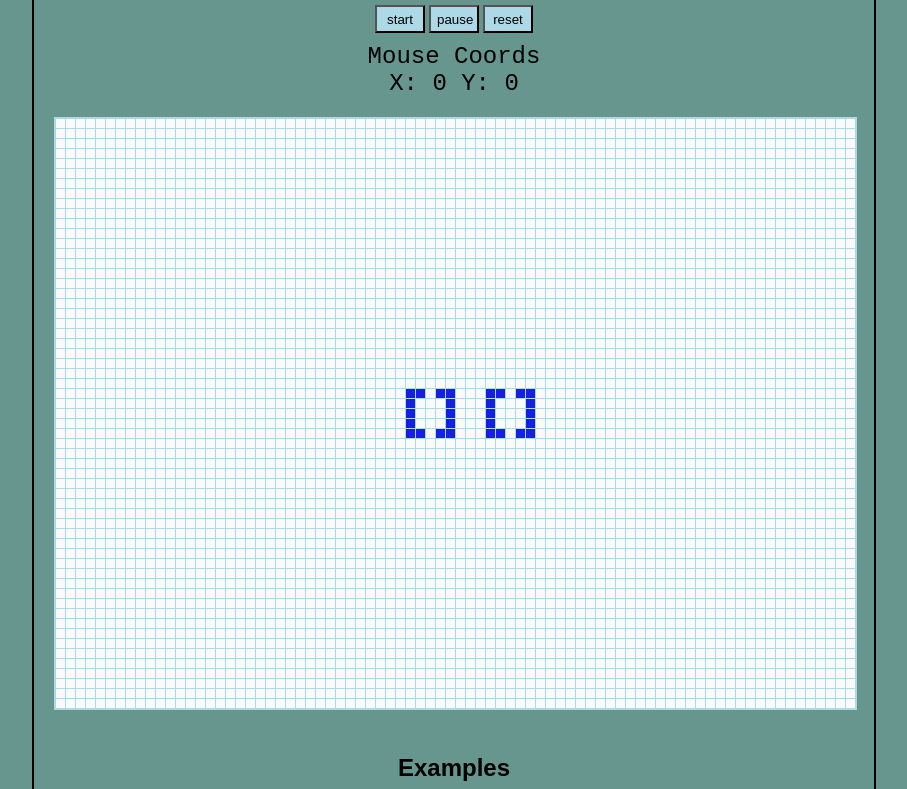
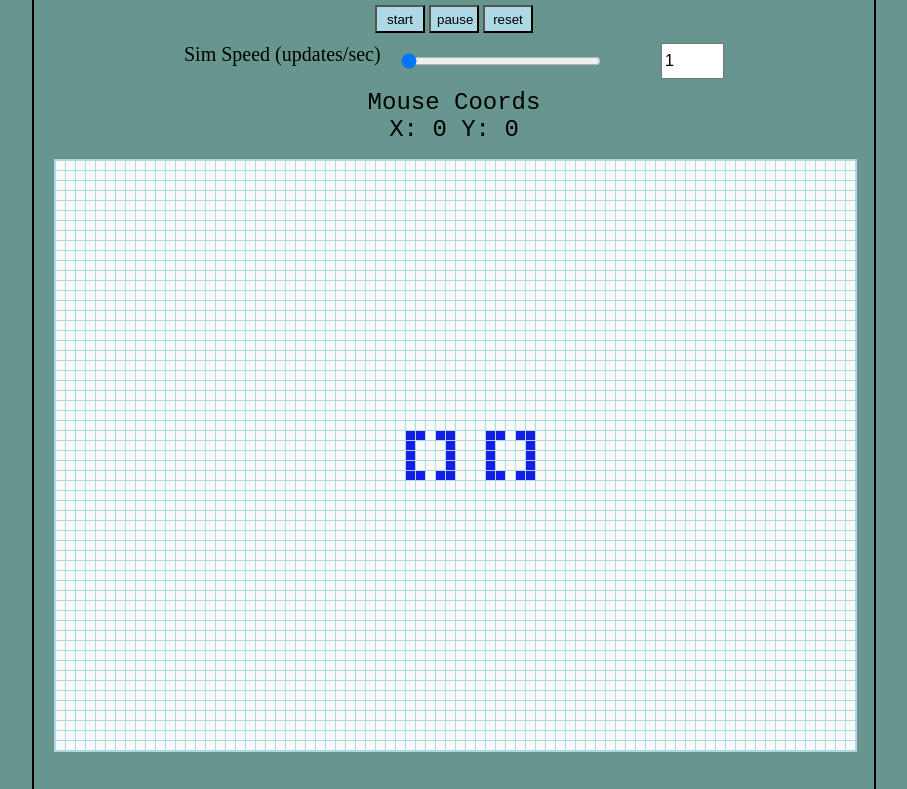
Before and after one commit to Umitosan/game_of_life, a plain HTML site: page index.html in a window 1280 px wide. Shown: the part 122-911 px from the top of the page, without its empty margins (186-1093 px from the left). Drawn offline with nearby package versions, Linux system fonts and the light colour scheme.

Commit message:
add speed slider

```diff
--- a/app.js
+++ b/app.js
@@ -431,6 +431,9 @@ $(document).ready(function() {
       $("#coords-y").text(State.mouseY);
   }, false);
 
+  //INPUT
+  var leftMouseDown = false;
+
   // this is to correct for canvas blurryness on single pixel wide lines etc
   // important when animating to reduce rendering artifacts and other oddities
   // ctx.translate(0.5, 0.5);
@@ -470,6 +473,24 @@ $(document).ready(function() {
     }
   });
 
+  //INPUT
+  $('#speed-slider').mousedown(function(e1) {
+    leftMouseDown = true;
+  }).mouseup(function(e2) {
+    leftMouseDown = false;
+  });
+
+  $('#speed-slider').mousemove(function(e) {
+    if (leftMouseDown === true) {
+      let v = this.value;
+      $('#speed-input').prop("value", v);
+      if (myGame.mode === 'sim') {
+        myGame.updateDuration = (1000/v);
+        console.log('myGame.updateDuration changed = ', myGame.updateDuration);
+      }
+    }
+  });
+
   // examples
   $('#glider-gun').click(function(e) {
     myGame.loadExample("gliderGun");
--- a/index.html
+++ b/index.html
@@ -21,6 +21,12 @@
         <button id="start-btn" type="button" name="start">start</button>
         <button id="pause-btn" type="button" name="pause">pause</button>
         <button id="reset-btn" type="button" name="reset">reset</button>
+      </div>
+
+      <div class="speed-container">
+        <span id="speed-slider-label">Sim Speed (updates/sec)</span>
+        <input id="speed-slider" type="range" name="speed-slider" min="1" max="50" step="1" value="1">
+        <input id="speed-input" type="number" name="speed-input" value="1" min="1" max="50">
       </div>
 
       <div class="debug-container">
@@ -51,7 +57,7 @@
         </div>
       </div>
 
-    </div>sa
+    </div>
   <footer>
     <div class="social-container">
       <a href="https://github.com/Umitosan/game_of_life">
--- a/styles.css
+++ b/styles.css
@@ -65,6 +65,28 @@ body {
 
 }
 
+.speed-container {
+  width: 540px;
+  display: flex;
+  margin: 10px auto 0px auto;
+  /* outline-color: red;
+  outline-style: solid;
+  outline-width: 1px; */
+}
+#speed-slider-label {
+  font-size: 20px;
+
+}
+#speed-slider {
+  margin: 0px auto 0px 20px;
+  width: 200px;
+}
+#speed-input {
+  height: 30px;
+  font-size: 16px;
+  margin-left: 20px;
+}
+
 
 .canvas-container {
   margin: 0px auto;
@@ -72,7 +94,7 @@ body {
   height: 100%;
 }
 #canvas {
-  margin: 20px auto;
+  margin: 16px auto;
   background-color: lightblue;
   /* outline-color: red;
   outline-style: solid;
```
